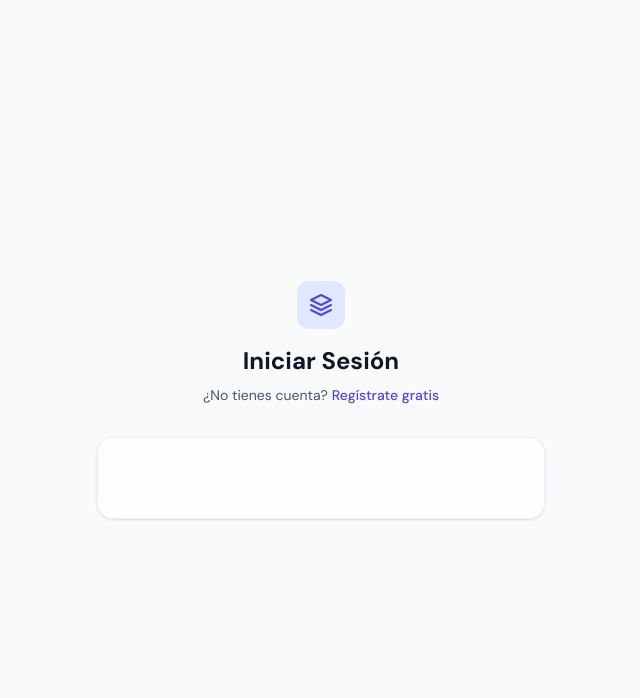
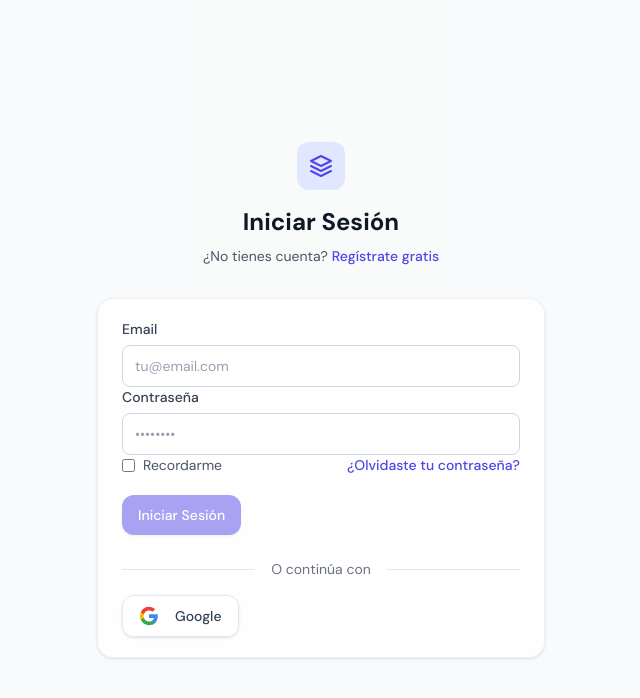
Before and after one commit to AlbenBustamante/zenithify, an Angular app: page /auth/login in a window 1280 px wide. Shown: the top 698 px of the page, without its empty margins (319-959 px from the left). Built offline with nearby package versions, Linux system fonts and the light colour scheme.

Commit message:
feat: simplify CardComponent template structure and remove unnecessary NgClass import

```diff
--- a/src/app/shared/ui/components/card/card.component.html
+++ b/src/app/shared/ui/components/card/card.component.html
@@ -1,7 +1,5 @@
-@if (!isFilled()) {
 <article
   class="bg-white/80 backdrop-blur-sm rounded-2xl shadow-sm border border-slate-200/60 overflow-hidden hover:shadow-md transition-shadow duration-300"
-    [ngClass]="{ 'px-6 py-5': shouldAddPadding() }"
 >
   @if (hasTitle()) {
     <header class="px-6 py-4 border-b border-slate-100/60">
@@ -11,12 +9,7 @@
       }
     </header>
   }
-    <div [ngClass]="{ 'px-6 py-5': shouldAddPadding() }">
+  <div class="px-6 py-5">
     <ng-content />
   </div>
 </article>
-} @else {
-  <div [ngClass]="{ 'p-6': !shouldAddPadding() }">
-    <ng-content />
-  </div>
-}
--- a/src/app/shared/ui/components/card/card.component.ts
+++ b/src/app/shared/ui/components/card/card.component.ts
@@ -1,11 +1,9 @@
-import { NgClass } from '@angular/common';
 import { Component, input, ChangeDetectionStrategy, computed } from '@angular/core';
 
 @Component({
   selector: 'app-card',
   changeDetection: ChangeDetectionStrategy.OnPush,
   templateUrl: './card.component.html',
-  imports: [NgClass],
 })
 export class CardComponent {
   readonly title = input<string>();
```
Lines whose indentation alone changed are shown as unchanged.
